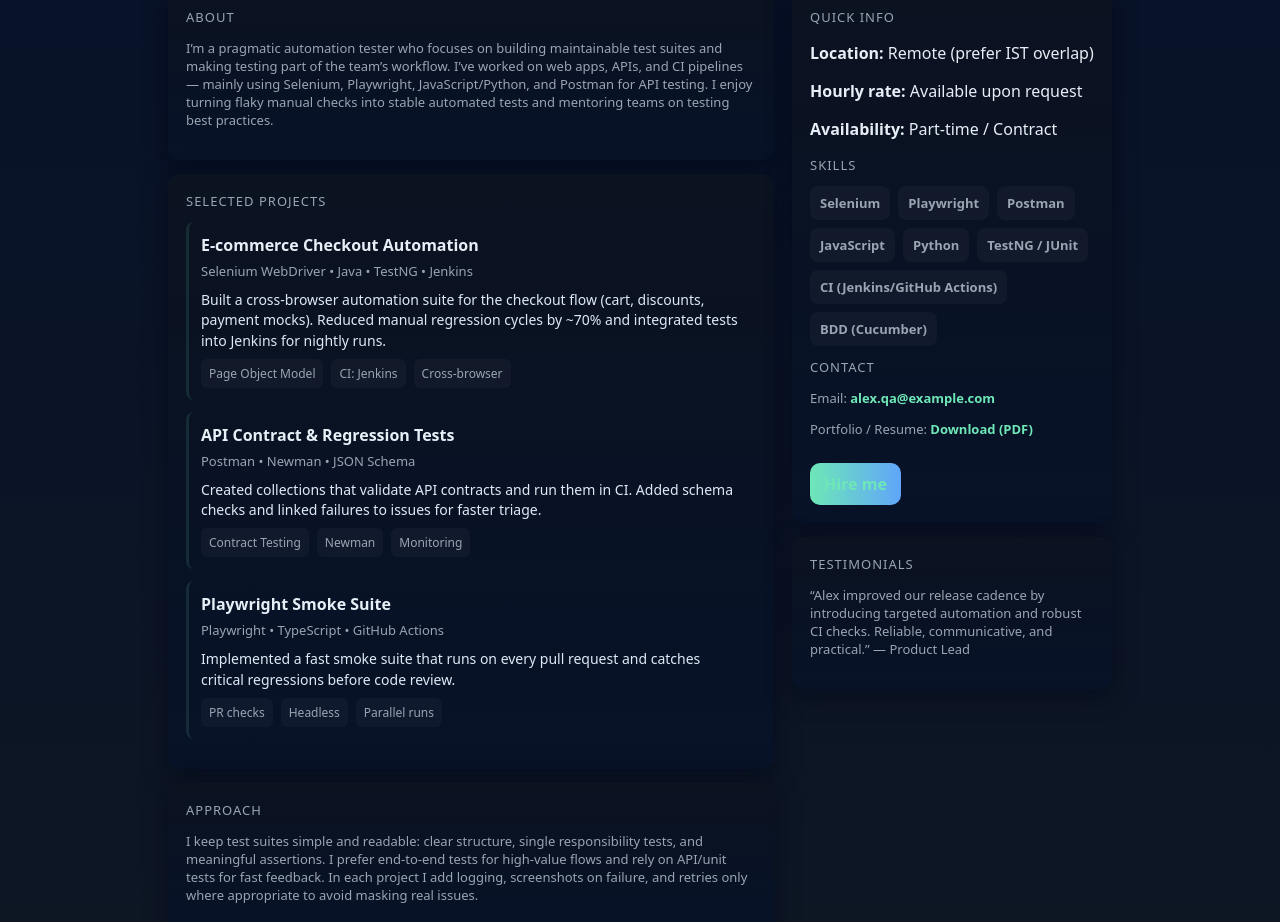
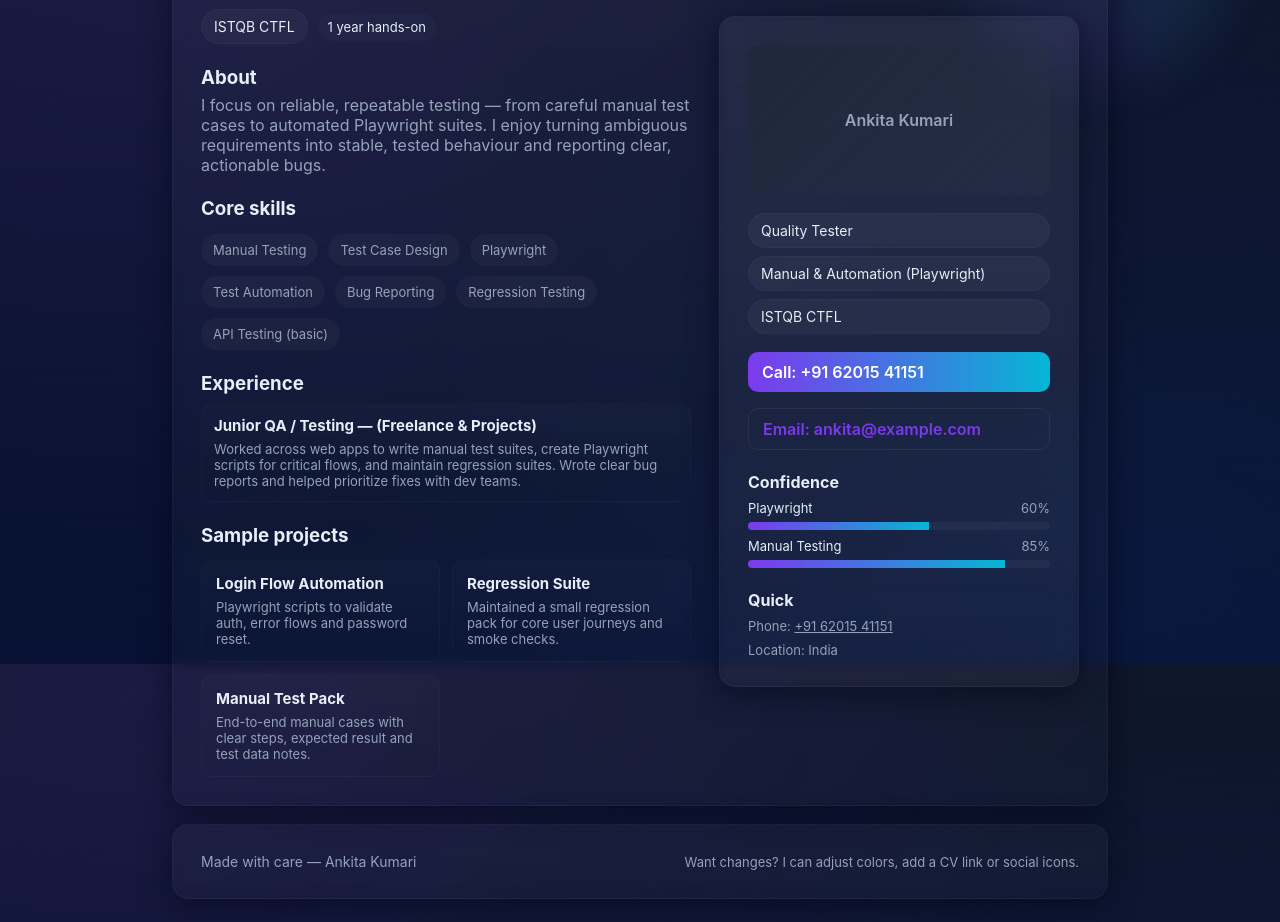
Before and after one commit to ankita-thakur-28/ankita-thakur-28, a plain HTML site: page index.html in a window 1280 px wide. Shown: the part 184-1106 px from the top of the page. Drawn offline with Linux system fonts and the light colour scheme.

Commit message:
Update index.html

```diff
--- a/index.html
+++ b/index.html
@@ -1,169 +1,224 @@
 <!doctype html>
 <html lang="en">
 <head>
-  <meta charset="utf-8">
-  <meta name="viewport" content="width=device-width,initial-scale=1">
-  <title>Automation Tester — Portfolio</title>
-  <meta name="description" content="Portfolio of a freelance automation tester showcasing skills, projects and contact details.">
+  <meta charset="utf-8" />
+  <meta name="viewport" content="width=device-width, initial-scale=1" />
+  <title>Ankita Kumari — Quality Tester</title>
+  <meta name="description" content="Portfolio of Ankita Kumari — Quality Tester (Manual & Automation, Playwright). ISTQB CTFL." />
   <style>
     :root{
-      --bg:#0f1724; /* deep navy */
-      --card:#0b1220;
-      --muted:#9aa4b2;
-      --accent:#6ee7b7; /* mint */
-      --glass: rgba(255,255,255,0.03);
-      --maxw:1000px;
-      --radius:12px;
+      --bg1: #0f172a;
+      --bg2: #071133;
+      --accent: #7c3aed;
+      --muted: #94a3b8;
+      --glass: rgba(255,255,255,0.04);
     }
     *{box-sizing:border-box}
-    body{font-family:system-ui,-apple-system,Segoe UI,Roboto,Helvetica,Arial; margin:0; background:linear-gradient(180deg,#071129 0%,var(--bg) 100%); color:#e6eef6; -webkit-font-smoothing:antialiased}
-    .wrap{max-width:var(--maxw);margin:36px auto;padding:28px}
-    header{display:flex;align-items:center;gap:18px}
-    .avatar{width:88px;height:88px;border-radius:14px;background:linear-gradient(135deg,var(--accent),#60a5fa);display:flex;align-items:center;justify-content:center;color:#042; font-weight:700;font-size:28px;box-shadow:0 6px 18px rgba(6,8,20,0.6)}
-    h1{margin:0;font-size:22px}
-    p.lead{margin:6px 0 0;color:var(--muted)}
+    html,body{height:100%;margin:0;font-family:Inter, ui-sans-serif, system-ui, -apple-system, 'Segoe UI', Roboto, 'Helvetica Neue', Arial; background: radial-gradient(1000px 600px at 10% 10%, rgba(124,58,237,0.12), transparent), radial-gradient(800px 600px at 90% 90%, rgba(59,130,246,0.06), transparent), linear-gradient(180deg,var(--bg1),var(--bg2)); color:#e6eef8; -webkit-font-smoothing:antialiased}
+    .container{max-width:1000px;margin:48px auto;padding:32px}
 
-    .grid{display:grid;grid-template-columns:1fr 320px;gap:18px;margin-top:22px}
-    .card{background:linear-gradient(180deg,var(--card),#071228);border-radius:var(--radius);padding:18px;box-shadow:0 6px 24px rgba(2,6,23,0.6)}
+    /* Card */
+    .hero{display:grid;grid-template-columns:1fr 360px;gap:28px;align-items:center}
+    @media (max-width:880px){.hero{grid-template-columns:1fr;}.sidebar{order:2}}
 
-    .section-title{font-size:13px;color:var(--muted);text-transform:uppercase;letter-spacing:1px;margin-bottom:12px}
+    .card{background:linear-gradient(180deg, rgba(255,255,255,0.03), rgba(255,255,255,0.02));border-radius:16px;padding:28px;box-shadow:0 6px 30px rgba(2,6,23,0.6);backdrop-filter: blur(6px);border:1px solid rgba(255,255,255,0.03)}
+
+    h1{margin:0;font-size:28px;letter-spacing:-0.02em}
+    .sub{color:var(--muted);margin-top:8px;font-size:14px}
+
+    /* Animated typing */
+    .typing{display:inline-block;white-space:nowrap;overflow:hidden;border-right:2px solid rgba(230,238,248,0.18);animation:blink 1s steps(2,end) infinite}
+    @keyframes blink{50%{border-color:transparent}}
+
+    /* Animated blobs */
+    .blobs{position:absolute;right:-120px;top:-60px;opacity:0.12;filter:blur(30px);pointer-events:none}
+    .blob{width:260px;height:260px;border-radius:50%;background:conic-gradient(from 120deg, #7c3aed, #06b6d4, #60a5fa);mix-blend-mode:screen;animation:blobmove 8s ease-in-out infinite}
+    .blob.b2{width:180px;height:180px;left:40px;top:40px;animation-duration:10s}
+    @keyframes blobmove{0%{transform:translateY(0) rotate(0deg)}50%{transform:translateY(-18px) rotate(45deg)}100%{transform:translateY(0) rotate(0deg)}}
+
+    /* Sidebar */
+    .sidebar .photo{height:150px;border-radius:12px;background:linear-gradient(135deg,#1e293b,rgba(255,255,255,0.02));display:flex;align-items:center;justify-content:center;font-weight:600;color:var(--muted);margin-bottom:18px}
+    .contact{display:flex;flex-direction:column;gap:8px}
+    .pill{display:inline-flex;gap:8px;align-items:center;padding:8px 12px;border-radius:999px;background:var(--glass);border:1px solid rgba(255,255,255,0.025);font-size:14px}
+    .cta{display:inline-block;margin-top:10px;padding:10px 14px;border-radius:10px;background:linear-gradient(90deg,var(--accent),#06b6d4);color:#fff;text-decoration:none;font-weight:600}
 
     /* Skills */
-    ul.skills{list-style:none;padding:0;margin:0;display:flex;flex-wrap:wrap;gap:8px}
-    ul.skills li{background:var(--glass);padding:8px 10px;border-radius:8px;color:var(--muted);font-weight:600;font-size:13px}
+    .skills{display:flex;flex-wrap:wrap;gap:10px;margin-top:14px}
+    .skill{padding:8px 12px;border-radius:999px;background:rgba(255,255,255,0.03);font-size:13px;color:var(--muted)}
 
-    /* Projects */
-    .project{border-left:3px solid rgba(110,231,183,0.12);padding:12px 12px;margin-bottom:12px;border-radius:8px}
-    .project h3{margin:0;font-size:16px}
-    .project .meta{color:var(--muted);font-size:13px;margin-top:6px}
-    .project p{margin:10px 0 0;color:#dfe9f6;font-size:14px;line-height:1.45}
-    .tags{margin-top:8px;display:flex;gap:8px;flex-wrap:wrap}
-    .tag{background:rgba(255,255,255,0.03);padding:6px 8px;border-radius:6px;font-size:12px;color:var(--muted)}
+    /* Experience & projects */
+    .section{margin-top:22px}
+    .timeline{display:flex;flex-direction:column;gap:12px}
+    .item{padding:12px;border-radius:12px;background:linear-gradient(180deg,rgba(255,255,255,0.02),transparent);border:1px solid rgba(255,255,255,0.02)}
+    .item h4{margin:0 0 6px 0;font-size:15px}
+    .item p{margin:0;color:var(--muted);font-size:13px}
 
-    /* Right column (contact + quick info) */
-    .muted{color:var(--muted)}
-    .contact a{color:var(--accent);text-decoration:none;font-weight:700}
-    .cta{display:inline-block;margin-top:12px;padding:10px 14px;border-radius:10px;background:linear-gradient(90deg,var(--accent),#60a5fa);color:#042;font-weight:700;text-decoration:none}
+    /* project cards */
+    .projects{display:grid;grid-template-columns:repeat(auto-fit,minmax(220px,1fr));gap:12px;margin-top:12px}
+    .project{padding:14px;border-radius:12px;transition:transform .28s ease, box-shadow .28s ease;cursor:pointer}
+    .project:hover{transform:translateY(-8px);box-shadow:0 18px 40px rgba(2,6,23,0.6)}
 
-    footer{margin-top:24px;color:var(--muted);font-size:13px;text-align:center}
+    /* progress */
+    .bar{height:8px;border-radius:999px;background:rgba(255,255,255,0.04);overflow:hidden}
+    .bar > i{display:block;height:100%;background:linear-gradient(90deg,var(--accent),#06b6d4);width:40%;transition:width .6s ease}
 
-    /* Responsive */
-    @media (max-width:900px){
-      .grid{grid-template-columns:1fr;}
-      .wrap{padding:16px}
-      .avatar{width:72px;height:72px;font-size:22px}
-    }
+    /* footer */
+    footer{margin-top:36px;text-align:center;color:var(--muted);font-size:13px;padding:16px}
 
-    /* Small helper */
-    .small{font-size:13px;color:var(--muted)}
+    /* micro interactions */
+    .meta{display:flex;gap:10px;align-items:center;margin-top:12px}
+    .chip{padding:6px 10px;border-radius:999px;background:rgba(255,255,255,0.02);font-size:13px}
+
+    /* small screens */
+    @media (max-width:500px){.container{padding:18px;margin:18px auto}}
   </style>
 </head>
 <body>
-  <div class="wrap">
-    <header>
-      <div class="avatar">AT</div>
-      <div>
-        <h1>Hi — I’m Alex, freelance Automation Tester</h1>
-        <p class="lead">I write reliable test automation to reduce manual work and help teams ship with confidence.</p>
+  <div class="container">
+    <div style="position:relative">
+      <div class="blobs" aria-hidden="true">
+        <div class="blob"></div>
       </div>
-    </header>
-
-    <div class="grid">
-      <!-- Main column -->
-      <main>
-        <section class="card">
-          <div class="section-title">About</div>
-          <p class="small">I’m a pragmatic automation tester who focuses on building maintainable test suites and making testing part of the team’s workflow. I’ve worked on web apps, APIs, and CI pipelines — mainly using Selenium, Playwright, JavaScript/Python, and Postman for API testing. I enjoy turning flaky manual checks into stable automated tests and mentoring teams on testing best practices.</p>
-        </section>
-
-        <section class="card" style="margin-top:14px">
-          <div class="section-title">Selected Projects</div>
-
-          <article class="project">
-            <h3>E‑commerce Checkout Automation</h3>
-            <div class="meta">Selenium WebDriver • Java • TestNG • Jenkins</div>
-            <p>Built a cross-browser automation suite for the checkout flow (cart, discounts, payment mocks). Reduced manual regression cycles by ~70% and integrated tests into Jenkins for nightly runs.</p>
-            <div class="tags">
-              <span class="tag">Page Object Model</span>
-              <span class="tag">CI: Jenkins</span>
-              <span class="tag">Cross-browser</span>
+      <div class="card hero" role="main">
+        <div>
+          <div style="display:flex;align-items:center;gap:14px">
+            <div style="width:72px;height:72px;border-radius:14px;background:linear-gradient(135deg,#0ea5e9, #7c3aed);display:flex;align-items:center;justify-content:center;font-weight:700;font-size:22px;color:white">AK</div>
+            <div>
+              <h1>Ankita Kumari</h1>
+              <div class="sub">Quality Tester — <span id="typed" class="typing">Manual & Automation Testing (Playwright)</span></div>
             </div>
-          </article>
-
-          <article class="project">
-            <h3>API Contract & Regression Tests</h3>
-            <div class="meta">Postman • Newman • JSON Schema</div>
-            <p>Created collections that validate API contracts and run them in CI. Added schema checks and linked failures to issues for faster triage.</p>
-            <div class="tags">
-              <span class="tag">Contract Testing</span>
-              <span class="tag">Newman</span>
-              <span class="tag">Monitoring</span>
-            </div>
-          </article>
-
-          <article class="project">
-            <h3>Playwright Smoke Suite</h3>
-            <div class="meta">Playwright • TypeScript • GitHub Actions</div>
-            <p>Implemented a fast smoke suite that runs on every pull request and catches critical regressions before code review.</p>
-            <div class="tags">
-              <span class="tag">PR checks</span>
-              <span class="tag">Headless</span>
-              <span class="tag">Parallel runs</span>
-            </div>
-          </article>
-        </section>
-
-        <section class="card" style="margin-top:14px">
-          <div class="section-title">Approach</div>
-          <p class="small">I keep test suites simple and readable: clear structure, single responsibility tests, and meaningful assertions. I prefer end-to-end tests for high-value flows and rely on API/unit tests for fast feedback. In each project I add logging, screenshots on failure, and retries only where appropriate to avoid masking real issues.</p>
-        </section>
-      </main>
-
-      <!-- Sidebar -->
-      <aside>
-        <div class="card contact">
-          <div class="section-title">Quick Info</div>
-          <p><strong>Location:</strong> Remote (prefer IST overlap)</p>
-          <p><strong>Hourly rate:</strong> Available upon request</p>
-          <p><strong>Availability:</strong> Part-time / Contract</p>
-
-          <div style="margin-top:12px">
-            <div class="section-title">Skills</div>
-            <ul class="skills">
-              <li>Selenium</li>
-              <li>Playwright</li>
-              <li>Postman</li>
-              <li>JavaScript</li>
-              <li>Python</li>
-              <li>TestNG / JUnit</li>
-              <li>CI (Jenkins/GitHub Actions)</li>
-              <li>BDD (Cucumber)</li>
-            </ul>
           </div>
 
-          <div style="margin-top:12px">
-            <div class="section-title">Contact</div>
-            <p class="small">Email: <a href="mailto:alex.qa@example.com">alex.qa@example.com</a></p>
-            <p class="small">Portfolio / Resume: <a href="#">Download (PDF)</a></p>
-            <a class="cta" href="mailto:alex.qa@example.com">Hire me</a>
+          <div class="meta">
+            <div class="pill">ISTQB CTFL</div>
+            <div class="chip">1 year hands-on</div>
           </div>
+
+          <div class="section">
+            <h3 style="margin:12px 0 6px 0">About</h3>
+            <p style="margin:0;color:var(--muted)">I focus on reliable, repeatable testing — from careful manual test cases to automated Playwright suites. I enjoy turning ambiguous requirements into stable, tested behaviour and reporting clear, actionable bugs.</p>
+          </div>
+
+          <div class="section">
+            <h3 style="margin:12px 0 8px 0">Core skills</h3>
+            <div class="skills">
+              <div class="skill">Manual Testing</div>
+              <div class="skill">Test Case Design</div>
+              <div class="skill">Playwright</div>
+              <div class="skill">Test Automation</div>
+              <div class="skill">Bug Reporting</div>
+              <div class="skill">Regression Testing</div>
+              <div class="skill">API Testing (basic)</div>
+            </div>
+          </div>
+
+          <div class="section">
+            <h3 style="margin:12px 0 8px 0">Experience</h3>
+            <div class="timeline">
+              <div class="item">
+                <h4>Junior QA / Testing — (Freelance & Projects)</h4>
+                <p>Worked across web apps to write manual test suites, create Playwright scripts for critical flows, and maintain regression suites. Wrote clear bug reports and helped prioritize fixes with dev teams.</p>
+              </div>
+            </div>
+          </div>
+
+          <div class="section">
+            <h3 style="margin:12px 0 8px 0">Sample projects</h3>
+            <div class="projects">
+              <div class="project item">
+                <h4>Login Flow Automation</h4>
+                <p style="color:var(--muted);margin-top:6px">Playwright scripts to validate auth, error flows and password reset.
+                </p>
+              </div>
+              <div class="project item">
+                <h4>Regression Suite</h4>
+                <p style="color:var(--muted);margin-top:6px">Maintained a small regression pack for core user journeys and smoke checks.</p>
+              </div>
+              <div class="project item">
+                <h4>Manual Test Pack</h4>
+                <p style="color:var(--muted);margin-top:6px">End-to-end manual cases with clear steps, expected result and test data notes.</p>
+              </div>
+            </div>
+          </div>
+
         </div>
 
-        <div class="card" style="margin-top:14px">
-          <div class="section-title">Testimonials</div>
-          <p class="small">“Alex improved our release cadence by introducing targeted automation and robust CI checks. Reliable, communicative, and practical.” — Product Lead</p>
+        <aside class="sidebar card" aria-label="Contact & details">
+          <div class="photo">Ankita Kumari</div>
+
+          <div class="contact">
+            <div class="pill">Quality Tester</div>
+            <div class="pill">Manual & Automation (Playwright)</div>
+            <div class="pill">ISTQB CTFL</div>
+            <a class="cta" href="tel:+916201541151">Call: +91 62015 41151</a>
+            <a class="cta" href="mailto:ankita@example.com" style="margin-top:8px;background:transparent;border:1px solid rgba(255,255,255,0.06);color:var(--accent);">Email: ankita@example.com</a>
+          </div>
+
+          <div class="section">
+            <h4 style="margin:12px 0 8px 0">Confidence</h4>
+            <div style="display:flex;flex-direction:column;gap:8px">
+              <div>
+                <div style="display:flex;justify-content:space-between;font-size:13px"><span>Playwright</span><span style="color:var(--muted)">60%</span></div>
+                <div class="bar" aria-hidden="true" style="margin-top:6px"><i style="width:60%"></i></div>
+              </div>
+
+              <div>
+                <div style="display:flex;justify-content:space-between;font-size:13px"><span>Manual Testing</span><span style="color:var(--muted)">85%</span></div>
+                <div class="bar" aria-hidden="true" style="margin-top:6px"><i style="width:85%"></i></div>
+              </div>
+            </div>
+          </div>
+
+          <div class="section">
+            <h4 style="margin:12px 0 8px 0">Quick</h4>
+            <div style="font-size:13px;color:var(--muted)">Phone: <a href="tel:+916201541151" style="color:inherit;text-decoration:underline">+91 62015 41151</a></div>
+            <div style="font-size:13px;color:var(--muted);margin-top:8px">Location: India</div>
+          </div>
+
+        </aside>
+      </div>
+
+      <footer class="card" style="margin-top:18px">
+        <div style="display:flex;justify-content:space-between;align-items:center;gap:12px;flex-wrap:wrap">
+          <div style="font-size:14px">Made with care — Ankita Kumari</div>
+          <div style="color:var(--muted);font-size:13px">Want changes? I can adjust colors, add a CV link or social icons.</div>
         </div>
-      </aside>
+      </footer>
+
     </div>
-
-    <footer>
-      © <span id="year"></span> Alex — Freelance Automation Tester
-    </footer>
   </div>
 
   <script>
-    // small JS only to keep the footer year current; page is still standalone HTML
-    document.getElementById('year').textContent = new Date().getFullYear();
+    // tiny typing loop (no external libs)
+    const phrases = [
+      'Manual & Automation Testing (Playwright)',
+      'Quality Tester',
+      'Certified ISTQB CTFL'
+    ];
+    const el = document.getElementById('typed');
+    let p = 0, i = 0, forward = true;
+    function tick(){
+      const full = phrases[p];
+      if(forward){
+        i++;
+        el.textContent = full.slice(0,i);
+        if(i===full.length){forward=false;setTimeout(tick,900);return}
+      } else {
+        i--;
+        el.textContent = full.slice(0,i);
+        if(i===0){forward=true;p=(p+1)%phrases.length}
+      }
+      setTimeout(tick, forward?80:40);
+    }
+    tick();
+
+    // small entrance animations
+    document.addEventListener('DOMContentLoaded', ()=>{
+      document.querySelectorAll('.item').forEach((el, idx)=>{
+        el.style.opacity = 0; el.style.transform = 'translateY(8px)';
+        setTimeout(()=>{el.style.transition='all .6s cubic-bezier(.2,.9,.3,1)';el.style.opacity=1;el.style.transform='translateY(0)';}, 120*idx + 150);
+      });
+    });
   </script>
 </body>
 </html>
```
